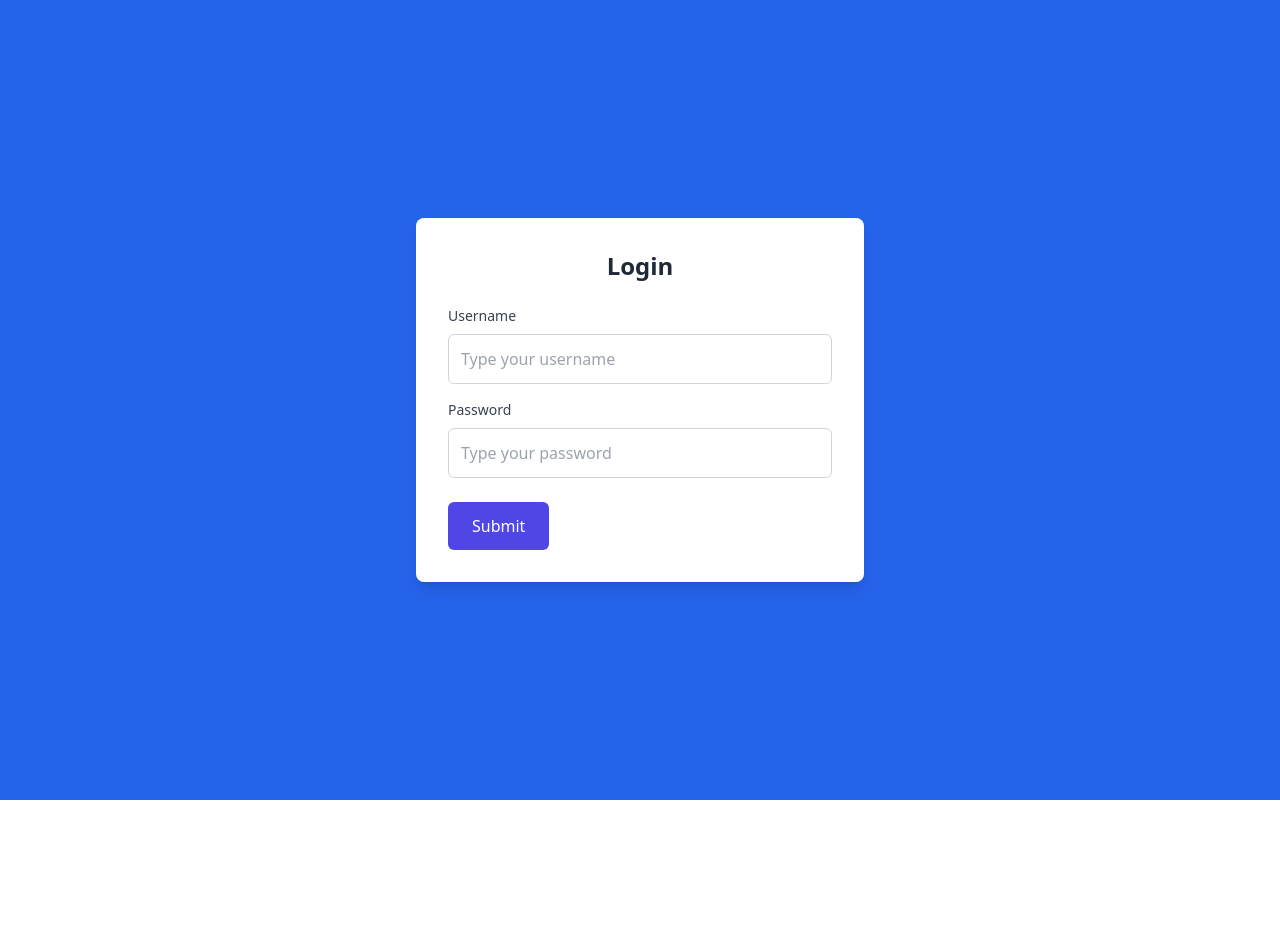
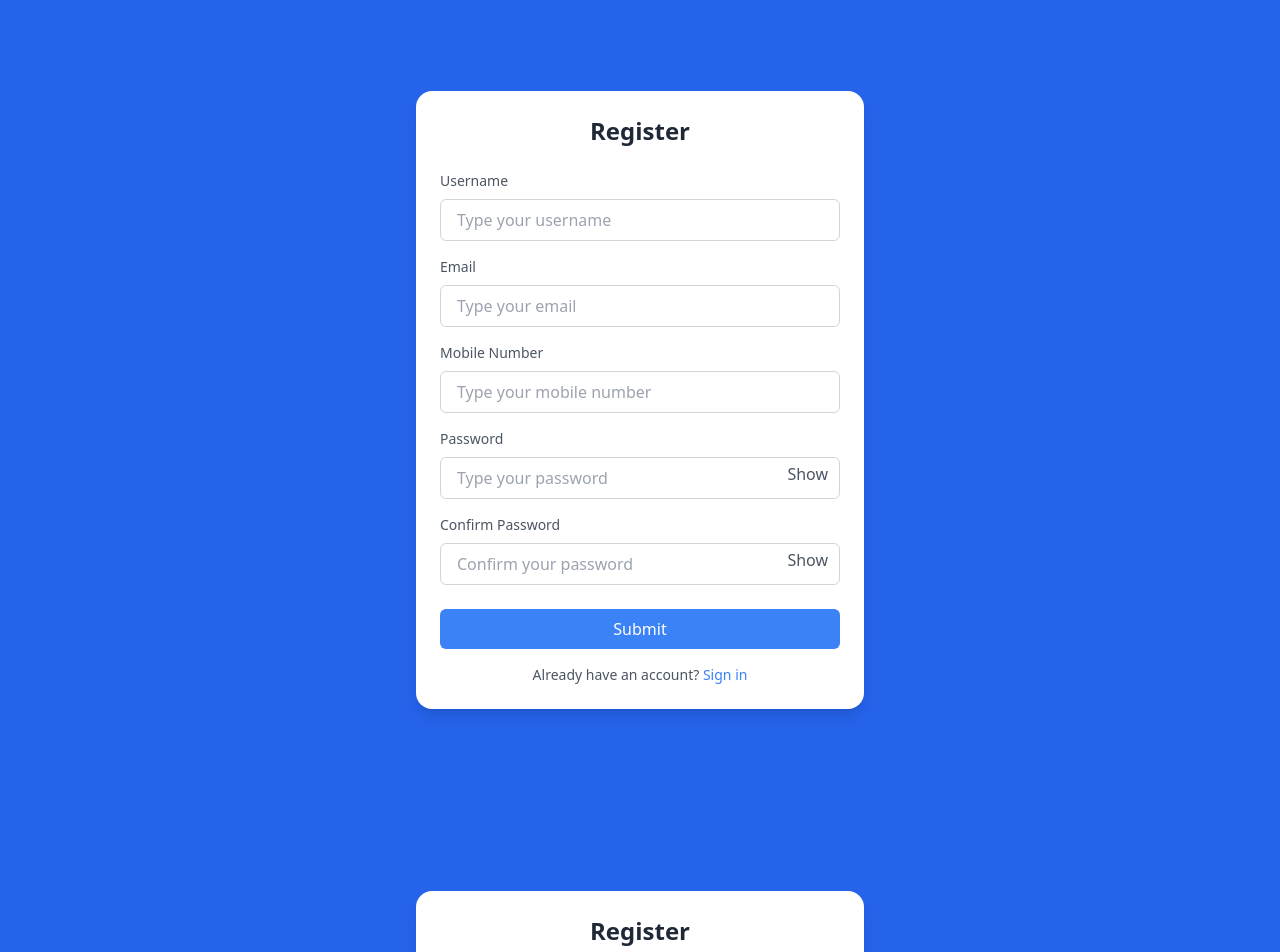
Before and after one commit to Ajnastk/GRB-SOFTWARE, a React (Vite) app in the folder client/: page / in a window 1280 px wide. Shown: the top 952 px of the page. Before the commit the page ends 800 px from the top, so only its background shows below. Built offline with nearby package versions, Linux system fonts and the light colour scheme.

Commit message:
authentication template error fixed

```diff
--- a/client/src/components/admin/Login.jsx
+++ b/client/src/components/admin/Login.jsx
@@ -1,3 +1,4 @@
+import { Link } from "react-router-dom";
 function Login() {
     return (
         <div className="min-h-screen flex items-center justify-center bg-blue-600">
@@ -34,7 +35,7 @@ function Login() {
                             Submit
                         </button>
                         {/* Uncomment the link below to use the Register page */}
-                        {/* <Link to="/register" className="text-indigo-600 hover:text-indigo-700">Register</Link> */}
+                        <Link to="/signup" className="text-indigo-600 hover:text-indigo-700">Register</Link>
                     </div>
                 </form>
             </main>
--- a/client/src/components/admin/Signup.jsx
+++ b/client/src/components/admin/Signup.jsx
@@ -133,12 +133,12 @@ const Signup = () => {
                 {/* Shortcut to Sign-In Page */}
                 <p className="text-sm text-center text-gray-600 mt-4">
                     Already have an account?{" "}
-                    {/* <Link
-                        to="/signin"
+                    <Link
+                        to="/login"
                         className="text-blue-500 hover:underline"
                     >
                         Sign in
-                    </Link> */}
+                    </Link>
                 </p>
             </div>
         </div>
--- a/client/src/main.jsx
+++ b/client/src/main.jsx
@@ -1,26 +1,26 @@
-import { StrictMode } from 'react'
-import { createRoot } from 'react-dom/client'
-import './styles/index.css'
-import Rating from './components/user/Rating.jsx'
-import Signup from './components/admin/Signup.jsx'
-import Login from './components/admin/login.jsx'
+import { createRoot } from "react-dom/client";
+import { BrowserRouter, Route, Routes } from "react-router-dom";
+import "./styles/index.css";
+import Rating from "./components/user/Rating.jsx";
+import Signup from "./components/admin/Signup.jsx";
+import Login from "./components/admin/login.jsx";
 
+createRoot(document.getElementById("root")).render(
+  <BrowserRouter>
+    <Routes>
+      {/* <Route path="/rating" element={<Rating />} /> */}
+      <Route path="/" element={<Signup />} />
+      <Route path="/login" element={<Login />} />
+    </Routes>
 
-createRoot(document.getElementById('root')).render(
-  <StrictMode>
-    <Login />
-  </StrictMode>,
-)
-
-
+    <Signup />
+  </BrowserRouter>
+);
 
 // import ReactDOM from "react-dom/client";
 // import { createBrowserRouter, RouterProvider} from "react-router-dom";
 // import Rating from './components/user/Rating.jsx'; // Rating component
 // import AdminPage from './components/admin/AdminPage.jsx'; // Admin page component
-
-
-
 
 // const appRouter = createBrowserRouter([
 //   {
```
